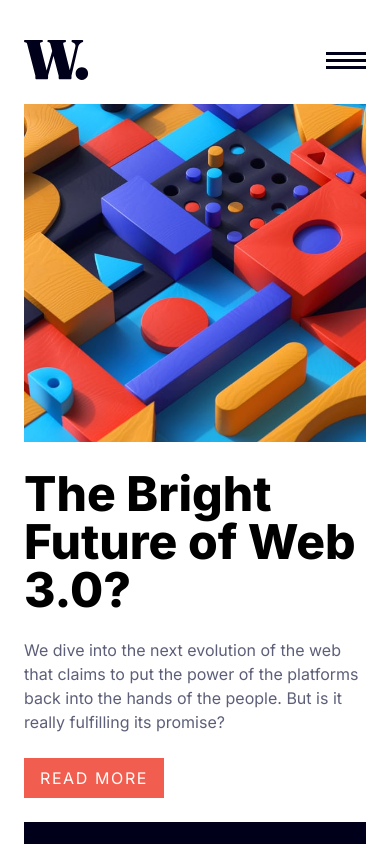
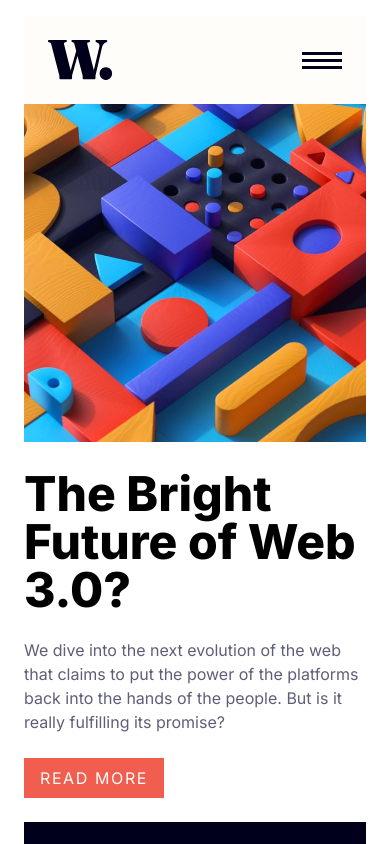
Before and after one commit to gracebir/news-homepage-fm, a React (Vite) app: page / in a window 390 px wide. Shown: the top 844 px of the page. Built offline with nearby package versions, Linux system fonts and the light colour scheme.

Commit message:
position sticky

```diff
--- a/src/components/Header.jsx
+++ b/src/components/Header.jsx
@@ -5,19 +5,21 @@ import MenuModal from './MenuModal'
 const Header = () => {
   const [isOpen, setIsOpen] = useState(false)
   return (
-    <header className="max-w-7xl mx-auto flex items-center justify-between py-6 lg:py-10">
+    <header className="py-6 lg:py-10 w-full sticky top-0 bg-off-white z-20">
+      <div className="max-w-7xl mx-auto flex items-center justify-between px-6 lg:px-0">
         <img src={navItems.logo} alt="logo" />
         <nav className='hidden lg:flex space-x-10'>
-        {navItems.navLinks.map((item)=> (
+          {navItems.navLinks.map((item) => (
             <a className='text-lg text-dark-grayish hover:text-red font-medium' key={item} href="#">
               {item}
             </a>
           ))}
         </nav>
-      <button onClick={()=> setIsOpen(!isOpen)} className='block lg:hidden z-50'>
-        <img src={isOpen ? navItems.close : navItems.hamburger } alt="menu" />
+        <button onClick={() => setIsOpen(!isOpen)} className='block lg:hidden z-50'>
+          <img src={isOpen ? navItems.close : navItems.hamburger} alt="menu" />
         </button>
-      {isOpen && <MenuModal/>}
+      </div>
+      {isOpen && <MenuModal />}
     </header>
   )
 }
```
Lines whose indentation alone changed are shown as unchanged.
